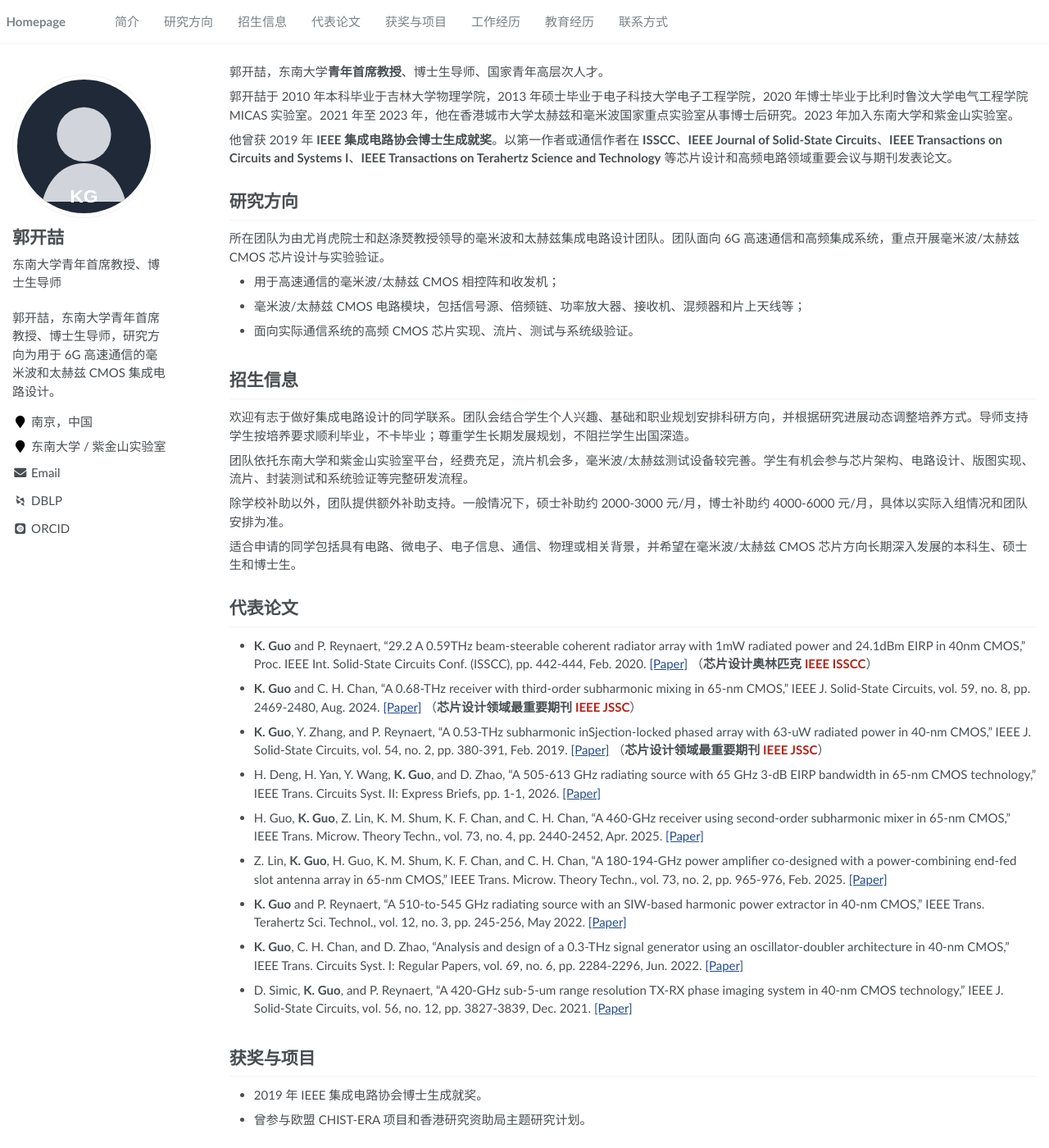
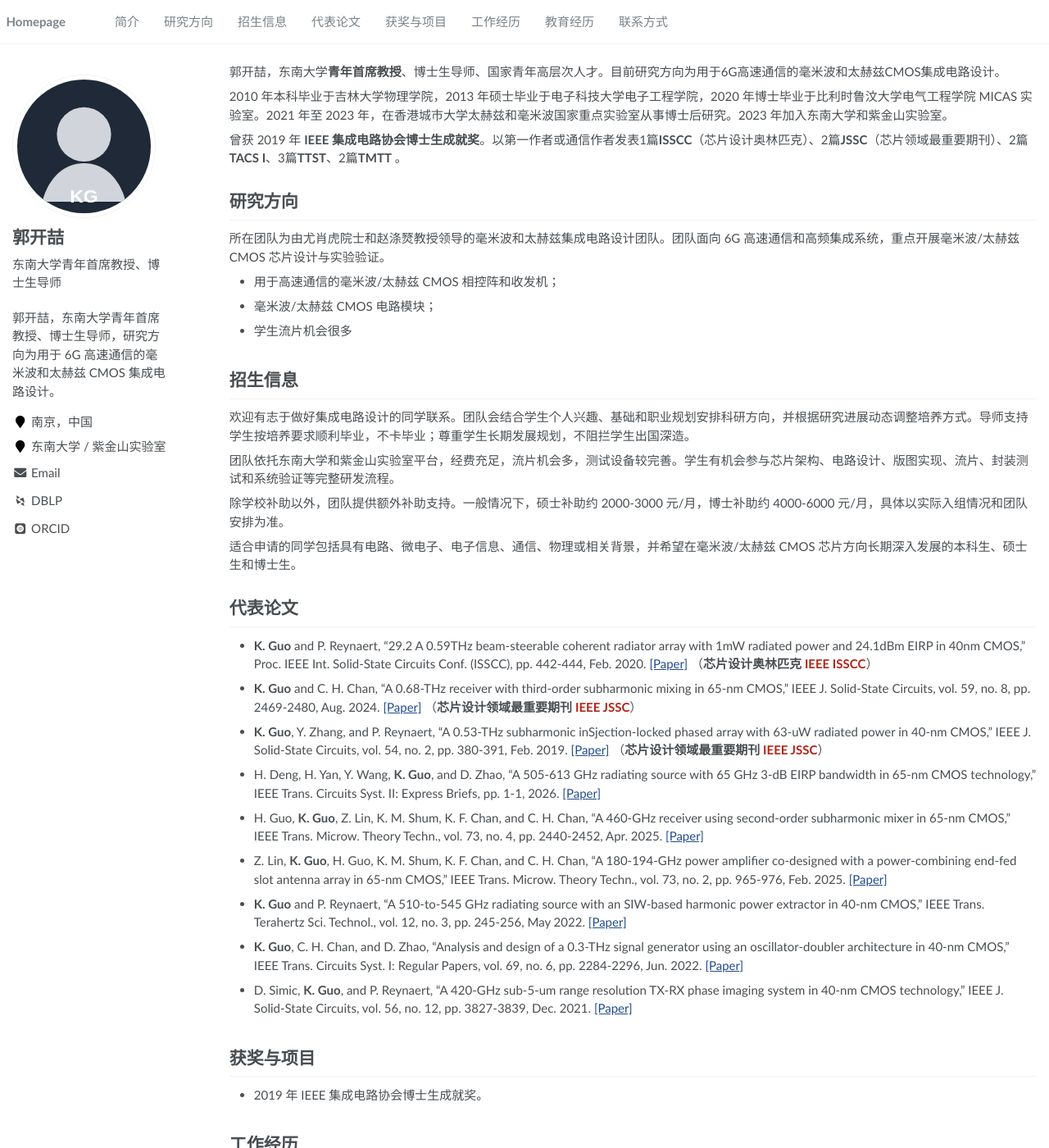
Before and after one commit to jiaruihe80-crypto/guo-lab-demo, a Jekyll site: the page built from _pages/about.md, in a window 1280 px wide and 1400 px high. Shown: the whole window at 82% size. Built offline with Jekyll 4.4.1, drawn with Linux system fonts in a browser that asks for light colours; some web fonts are replaced.

Commit message:
Update about.md
修改了 about.md 严格按照何佳芮的想法以及郭开喆老师的提纲

```diff
--- a/_pages/about.md
+++ b/_pages/about.md
@@ -10,11 +10,11 @@ redirect_from:
 
 <span class='anchor' id='about-me'></span>
 
-郭开喆，东南大学**青年首席教授**、博士生导师、国家青年高层次人才。
+郭开喆，东南大学**青年首席教授**、博士生导师、国家青年高层次人才。目前研究方向为用于6G高速通信的毫米波和太赫兹CMOS集成电路设计。
 
-郭开喆于 2010 年本科毕业于吉林大学物理学院，2013 年硕士毕业于电子科技大学电子工程学院，2020 年博士毕业于比利时鲁汶大学电气工程学院 MICAS 实验室。2021 年至 2023 年，他在香港城市大学太赫兹和毫米波国家重点实验室从事博士后研究。2023 年加入东南大学和紫金山实验室。
+2010 年本科毕业于吉林大学物理学院，2013 年硕士毕业于电子科技大学电子工程学院，2020 年博士毕业于比利时鲁汶大学电气工程学院 MICAS 实验室。2021 年至 2023 年，在香港城市大学太赫兹和毫米波国家重点实验室从事博士后研究。2023 年加入东南大学和紫金山实验室。
 
-他曾获 2019 年 **IEEE 集成电路协会博士生成就奖**。以第一作者或通信作者在 **ISSCC**、**IEEE Journal of Solid-State Circuits**、**IEEE Transactions on Circuits and Systems I**、**IEEE Transactions on Terahertz Science and Technology** 等芯片设计和高频电路领域重要会议与期刊发表论文。
+曾获 2019 年 **IEEE 集成电路协会博士生成就奖**。以第一作者或通信作者发表1篇**ISSCC**（芯片设计奥林匹克）、2篇**JSSC**（芯片领域最重要期刊）、2篇**TACS I**、3篇**TTST**、2篇**TMTT** 。
 
 <span class='anchor' id='research'></span>
 
@@ -23,8 +23,8 @@ redirect_from:
 所在团队为由尤肖虎院士和赵涤燹教授领导的毫米波和太赫兹集成电路设计团队。团队面向 6G 高速通信和高频集成系统，重点开展毫米波/太赫兹 CMOS 芯片设计与实验验证。
 
 - 用于高速通信的毫米波/太赫兹 CMOS 相控阵和收发机；
-- 毫米波/太赫兹 CMOS 电路模块，包括信号源、倍频链、功率放大器、接收机、混频器和片上天线等；
-- 面向实际通信系统的高频 CMOS 芯片实现、流片、测试与系统级验证。
+- 毫米波/太赫兹 CMOS 电路模块；
+- 学生流片机会很多
 
 <span class='anchor' id='admissions'></span>
 
@@ -65,7 +65,6 @@ redirect_from:
 # 获奖与项目
 
 - 2019 年 IEEE 集成电路协会博士生成就奖。
-- 曾参与欧盟 CHIST-ERA 项目和香港研究资助局主题研究计划。
 
 <span class='anchor' id='experience'></span>
 
```
Also changed, not shown: other parts of _pages/about.md (+2 -1 lines).
